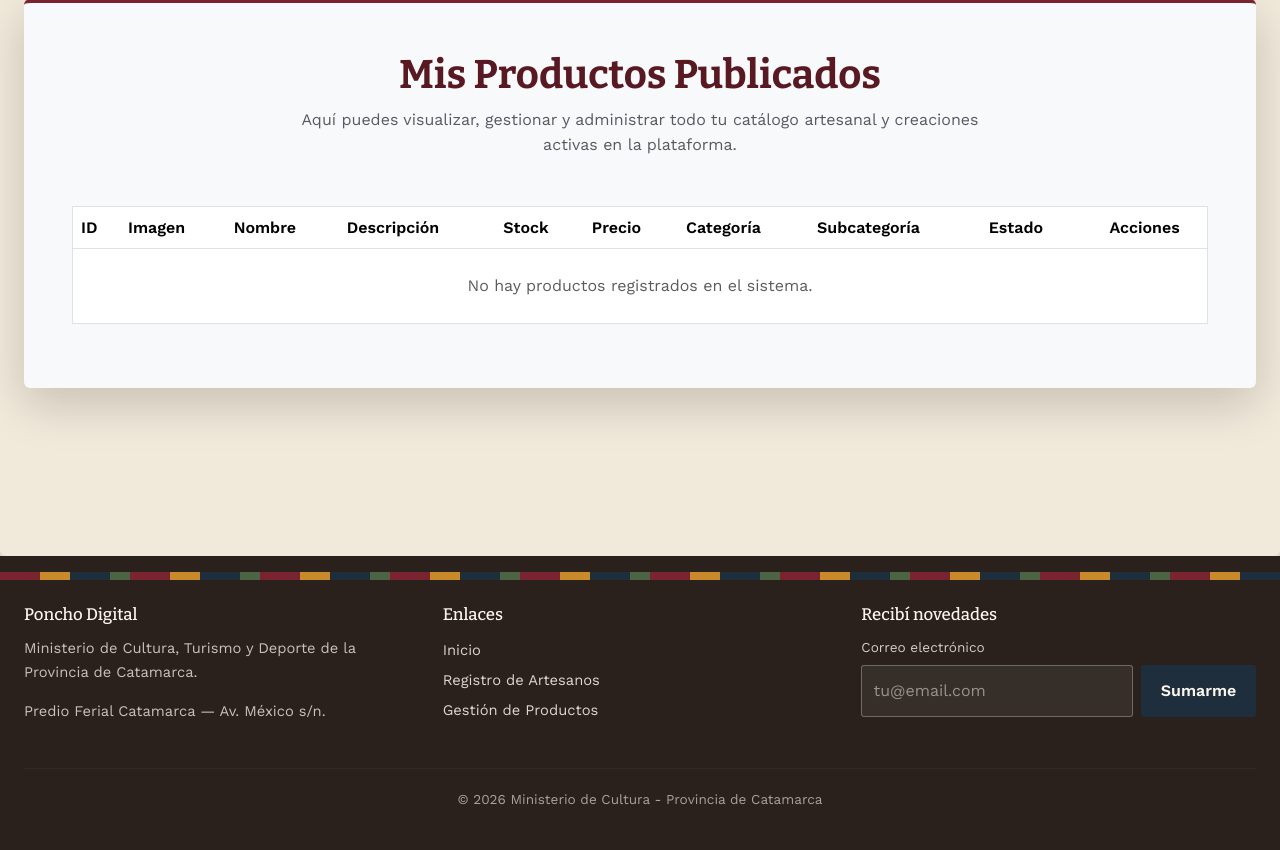
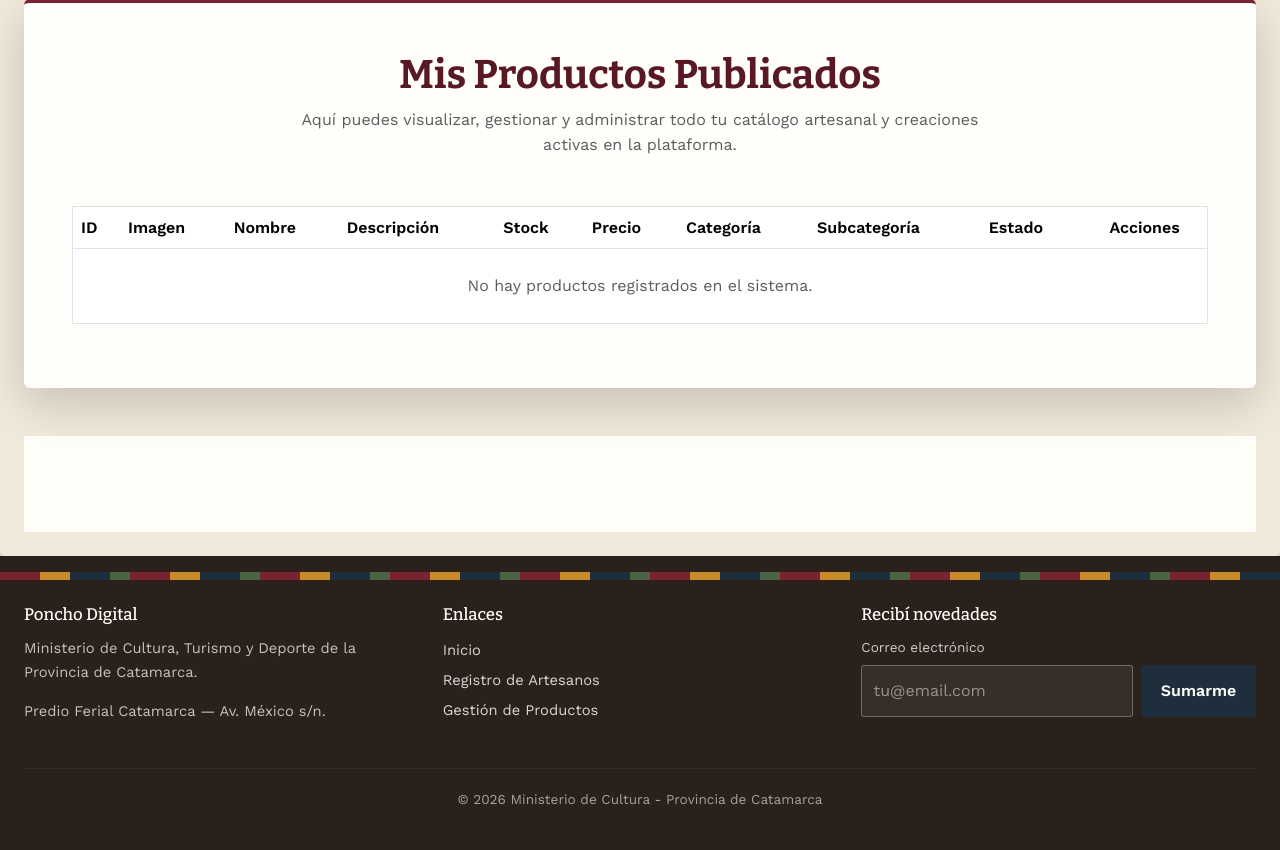
Before and after one commit to wusito/poncho-digital, a Django app: page /productos/ in a window 1280 px wide, after a click on "Mis Productos". Shown: the part 445-1295 px from the top of the page. Run offline with Django 5.2, Linux system fonts and the light colour scheme; data that the repository does not hold is empty.

Commit message:
Actualizar estilos y estructura de secciones en múltiples plantillas para mejorar la consistencia visual y la experiencia del usuario.

```diff
--- a/apps/productos/templates/productos/agregar_productos.html
+++ b/apps/productos/templates/productos/agregar_productos.html
@@ -3,7 +3,7 @@
                     <section class="container-fluid py-4 px-0" id="agregar-producto">
 
                         <!-- ENCABEZADO -->
-                        <div class="p-4 p-md-5 bg-light rounded shadow-lg border-top border-4" style="border-color: var(--color-rojo) !important;">
+                        <div class="p-4 p-md-5 rounded hero shadow-lg border-top border-4" style="border-color: var(--color-rojo) !important;">
                             <div class="text-center mb-4 row justify-content-center">
                                 <h2 style="font-family: var(--fuente-titulos); color: var(--color-rojo-oscuro);" class="fw-bold">Cargar un Producto</h2>
                                 <p class="text-muted mx-auto" style="max-width: 60ch;">Registra un nuevo producto completando el formulario para publicarlo en el sistema.</p>
@@ -12,7 +12,7 @@
                             <form id="form-alta-producto" method="POST" enctype="multipart/form-data">
                                 {% csrf_token %}
                                 <div class="row justify-content-center">
-                                    <fieldset class="col-12 col-md-10 shadow-sm rounded border-top border-1 p-4 p-md-5 plataforma">
+                                    <fieldset class="col-12 col-md-10 shadow-sm rounded border-top border-1 p-4 p-md-5 bg-white" style="border-color: var(--color-ocre) !important;">
                                         <legend class="float-none w-auto px-3 h5 fw-bold" style="font-family: var(--fuente-titulos); color: var(--color-rojo);">Datos del Producto</legend>
 
                                         <div class="row g-3">
--- a/apps/productos/templates/productos/gestion_productos.html
+++ b/apps/productos/templates/productos/gestion_productos.html
@@ -80,7 +80,7 @@
 
                 <!--SECCIÓN 1: PESTAÑA DE INICIO -->
                 <section class="container-fluid py-4 px-0">
-                    <div class="p-4 p-md-5 bg-light rounded shadow-lg border-top border-4" style="border-color: var(--color-rojo) !important;">
+                    <div class="p-4 p-md-5 hero rounded shadow-lg border-top border-4" style="border-color: var(--color-rojo) !important;">
 
                         <!-- Cabecera de bienvenida -->
                         <div class="text-center mb-5">
--- a/apps/productos/templates/productos/mis_productos.html
+++ b/apps/productos/templates/productos/mis_productos.html
@@ -3,7 +3,7 @@
                     <section class="container-fluid py-5">
 
                         <div class="row justify-content-center">
-                            <div class="p-4 p-md-5 bg-light rounded shadow-lg border-top border-4" style="border-color: var(--color-rojo) !important;">
+                            <div class="p-4 p-md-5 hero rounded shadow-lg border-top border-4" style="border-color: var(--color-rojo) !important;">
 
                                 <!-- ENCABEZADO -->
                                 <div class="text-center mb-5">
@@ -89,7 +89,7 @@
                     </section>
 
                     <!--SECCIÓN 3: MODIFICACIÓN DE UN PRODUCTO -->
-                    <section class="container-fluid py-5" id="seccion-modificar" style="display:none;">
+                    <section class="container-fluid py-5 hero" id="seccion-modificar" style="display:none;">
 
                         <div class="text-center mb-4">
                             <h2 style="font-family: var(--fuente-titulos); color: var(--color-rojo-oscuro);" class="fw-bold">Modificar Producto</h2>
@@ -97,12 +97,11 @@
                         </div>
 
                         <!-- Formulario oculto hasta que JS lo active -->
-                        <!-- POR ESTO: -->
                         <form id="form-modificar-producto" action="" method="POST" enctype="multipart/form-data">
                             {% csrf_token %}
 
                             <div class="row justify-content-center">
-                                <fieldset class="col-12 col-md-10 shadow-sm rounded border-top border-4 p-4 p-md-5 bg-white" style="border-color: var(--color-ocre) !important;">
+                                <fieldset class="col-12 col-md-10 shadow-sm rounded border-top border-1 p-4 p-md-5 bg-white" style="border-color: var(--color-ocre) !important;">
                                     <legend class="float-none w-auto px-3 h5 fw-bold" style="font-family: var(--fuente-titulos); color: var(--color-rojo);">Editar Datos del Producto</legend>
 
                                     <div class="row g-3">
@@ -239,7 +238,7 @@
                     </section>
 
                     <!-- SECCIÓN 4: ELIMINACIÓN DE PRODUCTO CON FORMULARIO POST -->
-                    <section class="container-fluid py-5" id="seccion-eliminar">
+                    <section class="container-fluid py-5 hero" id="seccion-eliminar">
                         <div class="modal fade" id="modalEliminar" tabindex="-1" aria-labelledby="modalEliminarLabel" aria-hidden="true">
                             <div class="modal-dialog modal-dialog-centered">
                                 <div class="modal-content border-0 shadow-lg rounded">
--- a/static/css/estilos.css
+++ b/static/css/estilos.css
@@ -9,7 +9,7 @@
     --color-verde: #4C6444;
     --color-fondo: #F1E9DA;
     --color-tinta: #2A211C;
-    --color-blanco: #FBF7EF;
+    --color-blanco: #fffefb;
 
     --fuente-titulos: 'Bitter', Georgia, serif;
     --fuente-texto: 'Work Sans', Arial, sans-serif;
@@ -576,7 +576,7 @@ fieldset {
     border-radius: 8px;
     padding: 24px;
     margin-bottom: 30px;
-    background-color: rgb(255, 255, 255);
+    background-color: var(--color-blanco);
     box-shadow: 0 2px 4px rgba(0, 0, 0, 0.02);
 }
 
```
Also changed, not shown: apps/artesanos/templates/artesanos/registro_artesano.html (+4 -4 lines), templates/index.html (+5 -5 lines).
